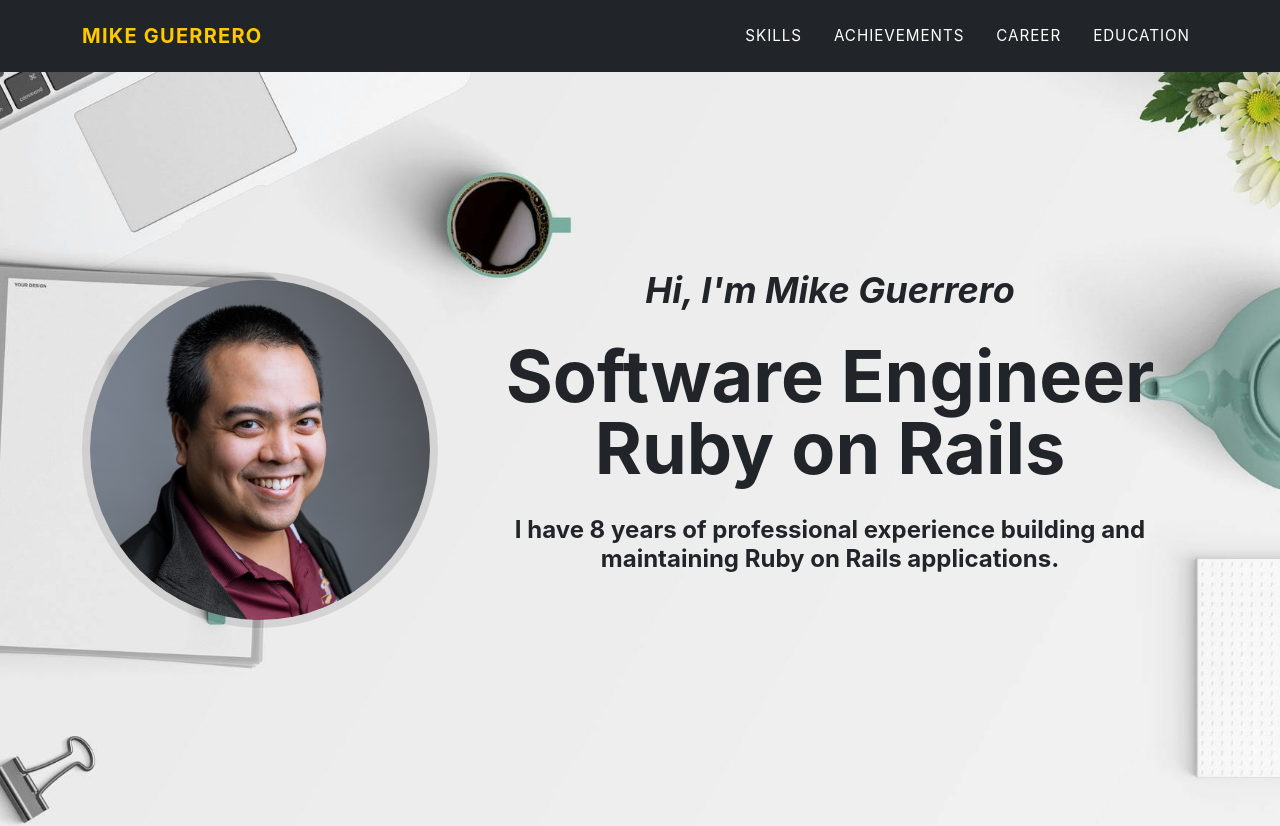
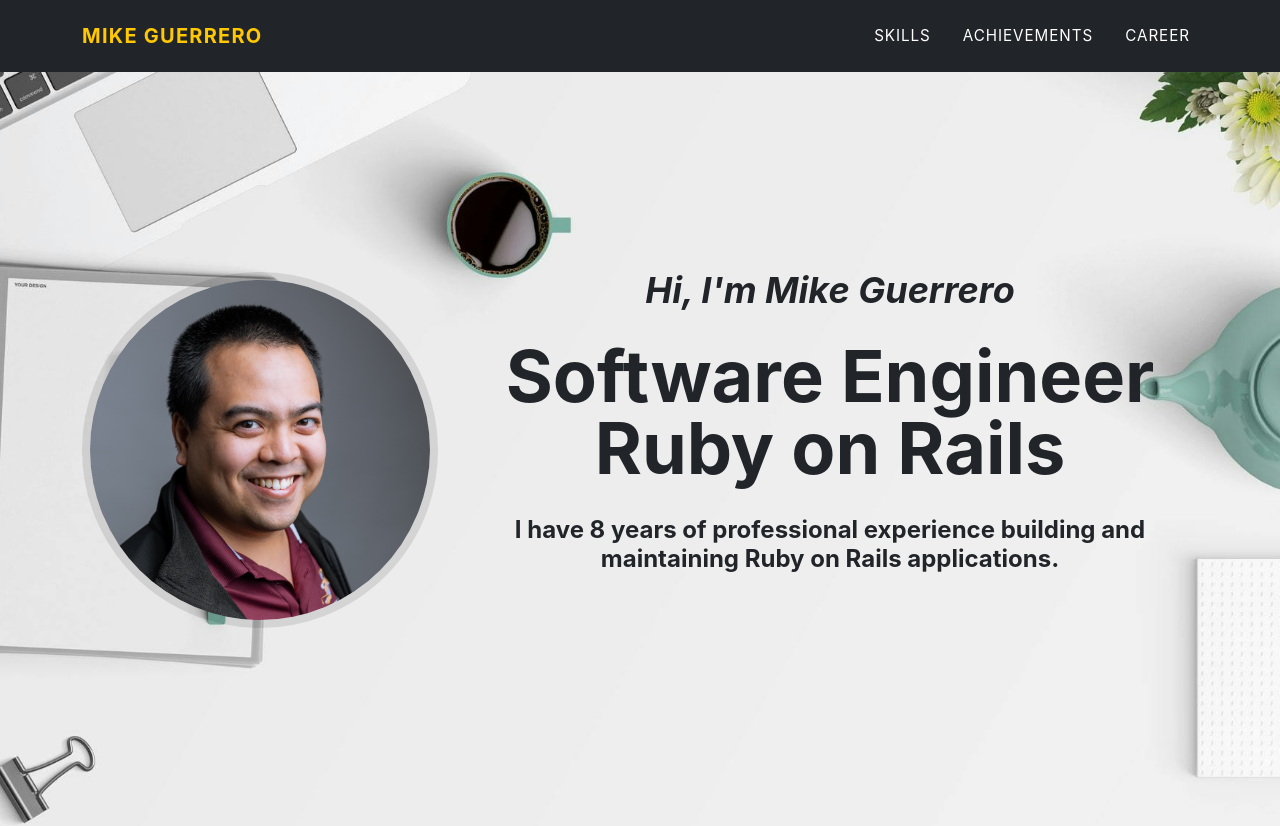
Before and after one commit to mguerrero8816/portfolio-front, a React (Create React App) app: page / in a window 1280 px wide. Shown: the top 826 px of the page. Built offline with nearby package versions, Linux system fonts and the light colour scheme.

Commit message:
removed education linik

```diff
--- a/src/components/Navbar.js
+++ b/src/components/Navbar.js
@@ -13,7 +13,7 @@
             <li className="nav-item"><a className="nav-link" href="#career">Career</a></li>
             {/* <li className="nav-item"><a className="nav-link" href="#portfolio">Projects</a></li>
             <li className="nav-item"><a className="nav-link" href="#portfolio">Contact</a></li> */}
-            <li className="nav-item"><a className="nav-link" href="#education">Education</a></li>
+            {/* <li className="nav-item"><a className="nav-link" href="#career">Education</a></li> */}
           </ul>
         </div>
       </div>
```
